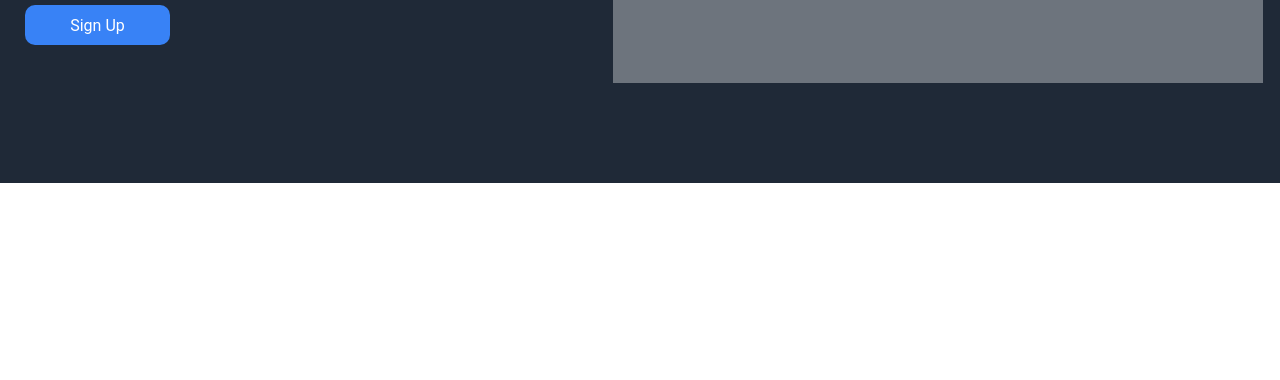
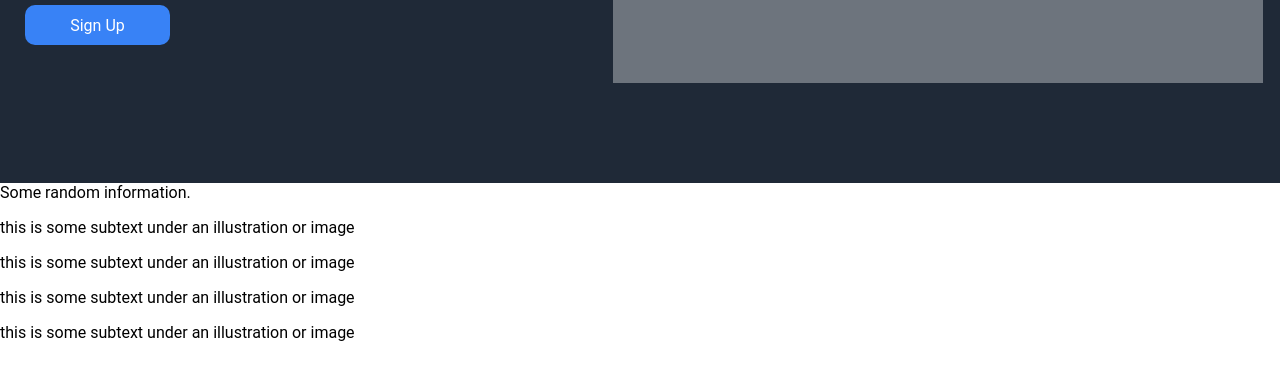
Before and after one commit to ttranqui/website-assignment, a plain HTML site: page index.html in a window 1280 px wide. Shown: the part 368-748 px from the top of the page. Drawn offline with Linux system fonts and the light colour scheme.

Commit message:
add html for section 2

```diff
--- a/index.html
+++ b/index.html
@@ -28,5 +28,34 @@
     <div class="sect1right">this is a placeholder for an image</div>
   </div>
 
+  <div class="section2">
+    <div class="sect2title">
+      Some random information.
+    </div>
+
+    <div class="sect2container">
+      <div class="sect2item">
+         <div class="sect2box"></div>
+         <p>this is some subtext under an illustration or image</p>
+      </div>
+
+      <div class="sect2item">
+        <div class="sect2box"></div>
+        <p>this is some subtext under an illustration or image</p>
+      </div>
+
+      <div class="sect2item">
+        <div class="sect2box"></div>
+        <p>this is some subtext under an illustration or image</p>
+      </div>
+
+      <div class="sect2item">
+        <div class="sect2box"></div>
+        <p>this is some subtext under an illustration or image</p>
+      </div>
+
+    </div>
+  </div>
+
 </body>
 </html>
```
